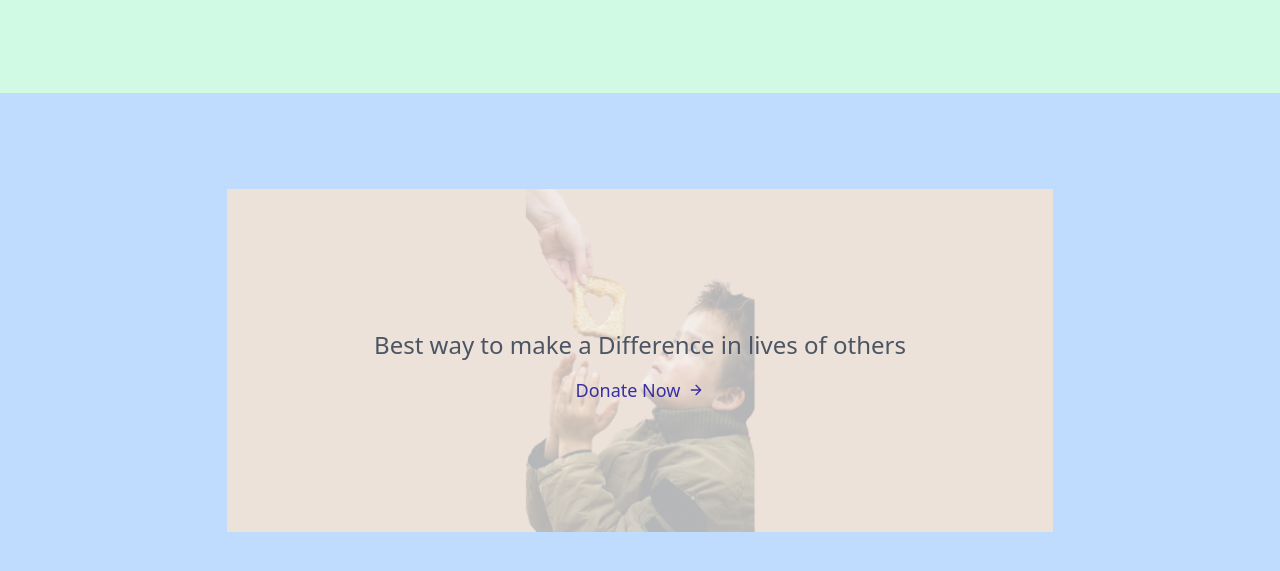
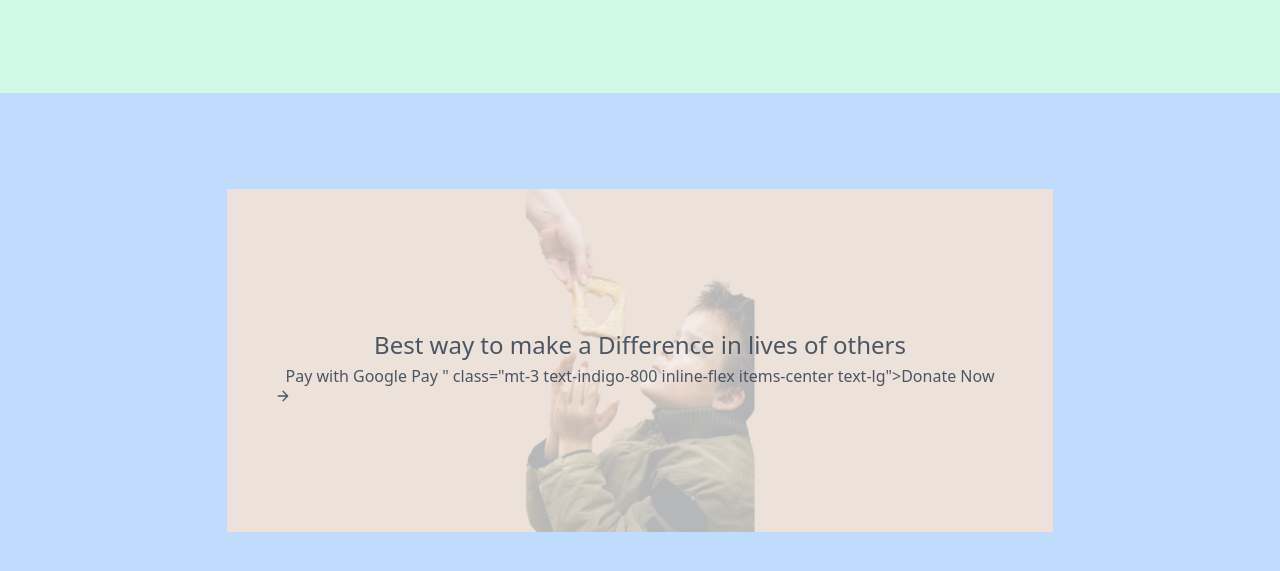
Before and after one commit to ranawatharsh/FTN, a plain HTML site: page index.html in a window 1280 px wide. Shown: the part 567-1138 px from the top of the page. Drawn offline with nearby package versions, Linux system fonts and the light colour scheme.

Commit message:
Checking payment link in ios test4

```diff
--- a/index.html
+++ b/index.html
@@ -65,11 +65,12 @@
               <div class="text-center relative z-10 w-full">
                 <h2 class="text-2xl text-gray-900 font-medium title-font mb-2"></h2>
                 <p class="leading-relaxed text-2xl">Best way to make a Difference in lives of others</p>
-                <a href="upi://pay?pa=7028830914@axl&pn=FTNFOUNDATION&am=?&cu=INR&tn=Donation" class="mt-3 text-indigo-800 inline-flex items-center text-lg">Donate Now
+                <a href="googlepay://?link=https://pay.google.com/gp/v/genericUPI?pa=7028830914@axl&pn=RecipientName&am=100&cu=INR&tn=PaymentDescription">Pay with Google Pay</a>
+                " class="mt-3 text-indigo-800 inline-flex items-center text-lg">Donate Now
                   <svg fill="none" stroke="currentColor" stroke-linecap="round" stroke-linejoin="round" stroke-width="2" class="w-4 h-4 ml-2" viewBox="0 0 24 24">
                     <path d="M5 12h14M12 5l7 7-7 7"></path>
                   </svg>
-                </a>
+                </googlepay:>
               </div>
             </div>
 
```
